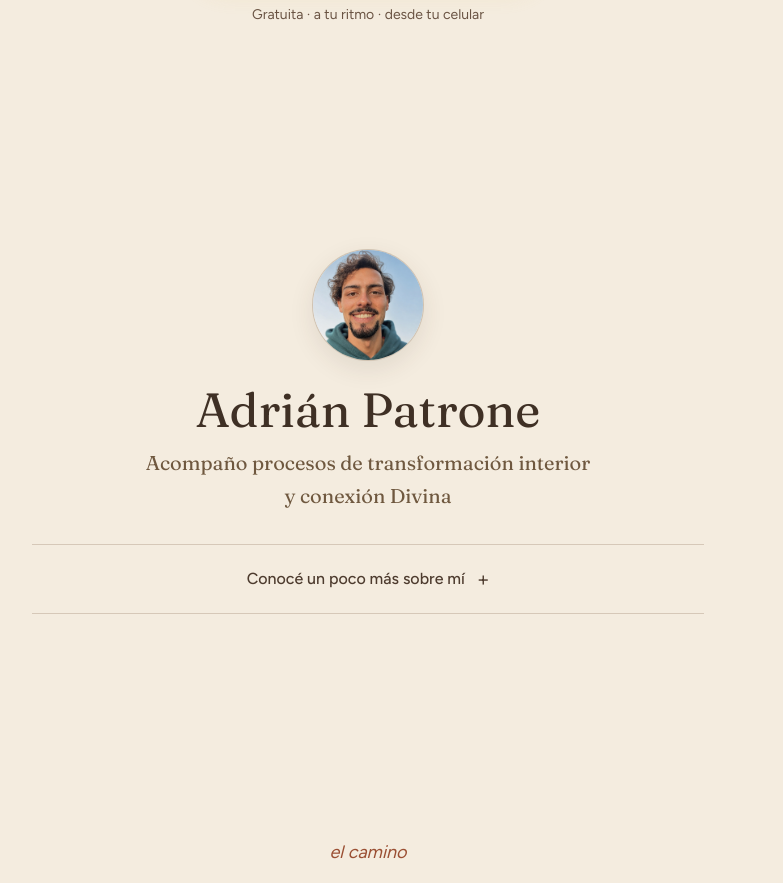
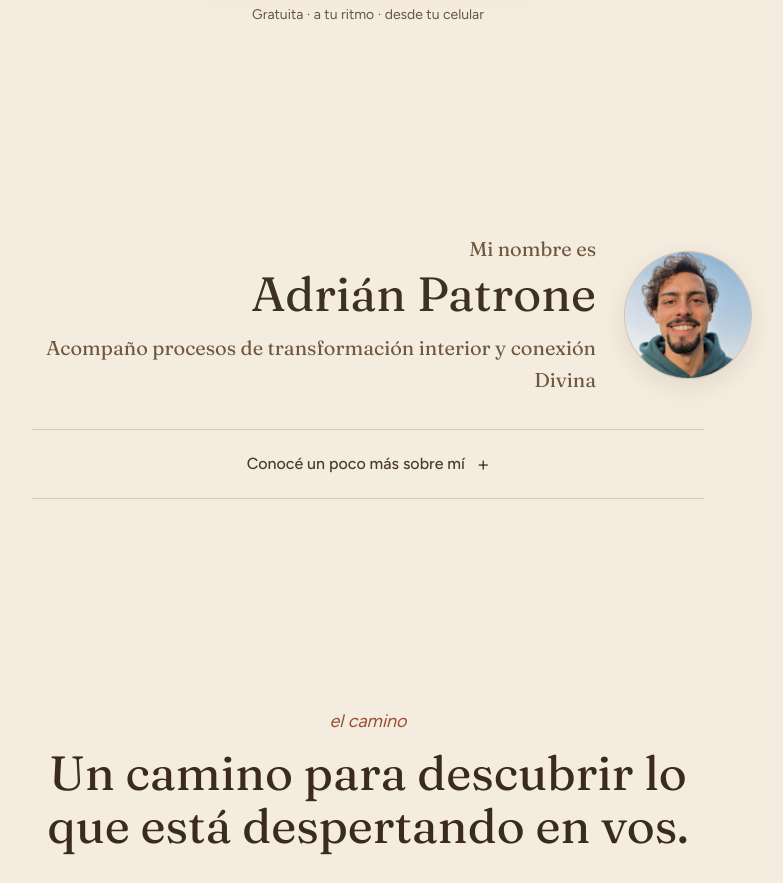
Before and after one commit to senderoterapias-hub/coherencia-interior-2, a Next.js app: page / in a window 1280 px wide. Shown: the part 5120-6003 px from the top of the page, without its empty margins (272-1055 px from the left). Built offline with nearby package versions, Linux system fonts and the light colour scheme.

Commit message:
Update about.tsx

```diff
--- a/components/about.tsx
+++ b/components/about.tsx
@@ -2,29 +2,35 @@ export function About() {
   return (
     <section
       aria-labelledby="about-title"
-      className="px-5 py-20 md:py-28"
+      className="px-5 py-16 md:py-24"
     >
       <div className="mx-auto max-w-3xl">
         {/* PRESENTACIÓN */}
-        <div className="text-center">
-          <div className="mx-auto size-24 overflow-hidden rounded-full border border-[#8e765d]/30 bg-[#eee5d7] shadow-[0_8px_24px_rgba(72,52,36,0.10)] md:size-28">
+        <div className="flex items-center justify-center gap-5 sm:gap-7">
+          <div className="min-w-0 flex-1 text-right">
+            <p className="font-serif text-lg leading-relaxed text-[#6f583f] md:text-xl">
+              Mi nombre es
+            </p>
+
+            <h2
+              id="about-title"
+              className="mt-1 font-serif font-soft text-[2rem] leading-[1.05] text-[#3f3025] sm:text-[2.3rem] md:text-5xl"
+            >
+              Adrián Patrone
+            </h2>
+
+            <p className="mt-3 font-serif text-base leading-relaxed text-[#6f583f] sm:text-lg md:text-xl">
+              Acompaño procesos de transformación interior y conexión Divina
+            </p>
+          </div>
+
+          <div className="size-24 shrink-0 overflow-hidden rounded-full border border-[#8e765d]/30 bg-[#eee5d7] shadow-[0_8px_24px_rgba(72,52,36,0.10)] sm:size-28 md:size-32">
             <img
               src="/adrian.jpg"
               alt="Adrián Patrone"
               className="h-full w-full object-cover"
             />
           </div>
-
-          <h2
-            id="about-title"
-            className="mt-6 font-serif font-soft text-[2.2rem] leading-[1.05] text-[#3f3025] md:text-5xl"
-          >
-            Adrián Patrone
-          </h2>
-
-          <p className="mx-auto mt-3 max-w-md font-serif text-lg leading-relaxed text-[#6f583f] md:text-xl">
-            Acompaño procesos de transformación interior y conexión Divina
-          </p>
         </div>
 
         {/* DESPLEGABLE */}
@@ -42,12 +48,12 @@ export function About() {
 
           <div className="mt-8 space-y-6 text-base leading-[1.8] text-muted-foreground text-pretty md:text-lg">
             <p>
-              Hace más de 12 años, una pérdida cercana me llevó a hacerme una
+              Hace más de 12 años, una muerte cercana me llevó a hacerme una
               pregunta:
             </p>
 
             <p className="text-center font-serif text-2xl leading-snug text-[#3f3025] md:text-3xl">
-              ¿Qué hay después de la muerte?
+              ¿La vida es solo esto que veo o hay más?
             </p>
 
             <p>
```
